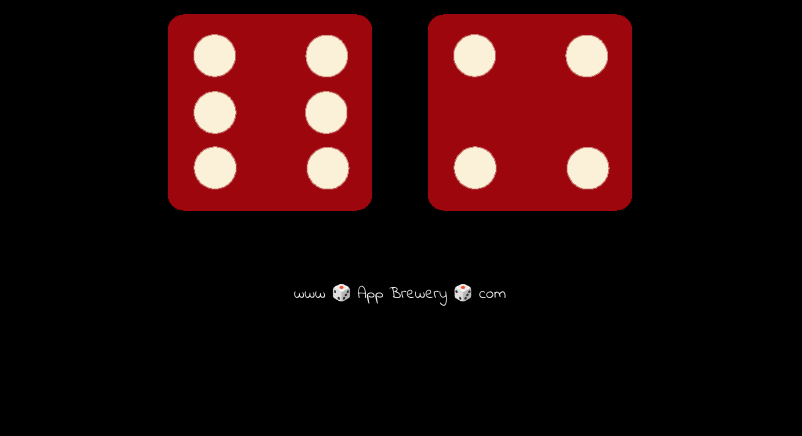
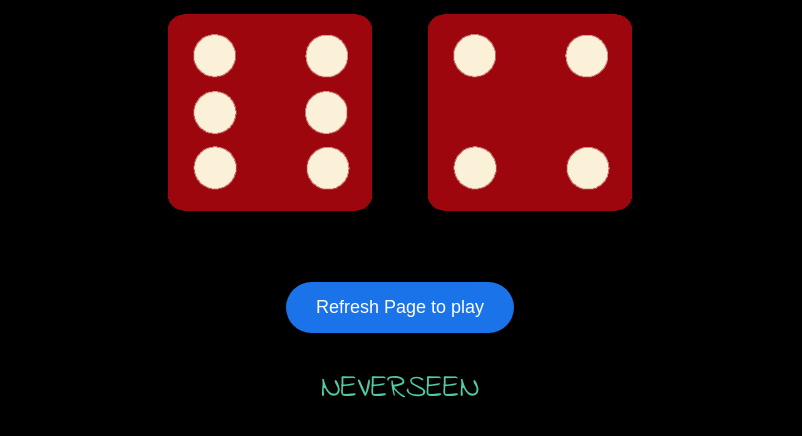
Before and after one commit to Neverseen042/dice, a plain HTML site: page index.html in a window 1280 px wide. Shown: the part 336-772 px from the top of the page, without its empty margins (240-1042 px from the left). Drawn offline with Linux system fonts and the light colour scheme.

Commit message:
index.html

```diff
--- a/index.html
+++ b/index.html
@@ -28,6 +28,7 @@
   </body>
 
   <footer>
-    www 🎲 App Brewery 🎲 com
+     <button onclick="refreshPage()">Refresh Page to play </button>
+    <P>NEVERSEEN</P>
   </footer>
 </html>
```
